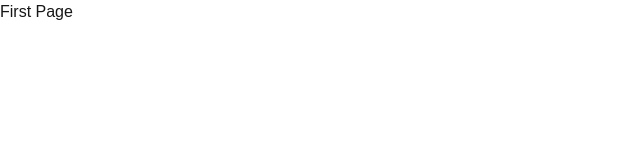
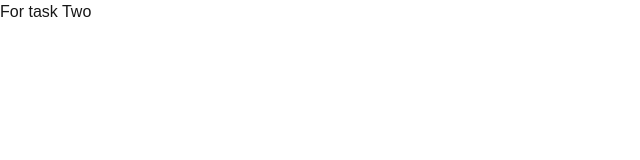
Before and after one commit to shariar-rootdevs/frontend-tasks, a Next.js app: page / in a window 1280 px wide. Shown: the top 160 px of the page, without its empty margins (0-640 px from the left). Built offline with nearby package versions, Linux system fonts and the light colour scheme.

Commit message:
feat : task2 initialization

```diff
--- a/app/page.tsx
+++ b/app/page.tsx
@@ -1,3 +1,3 @@
 export default function page() {
-  return <div>First Page</div>
+  return <div>For task Two</div>
 }
```
